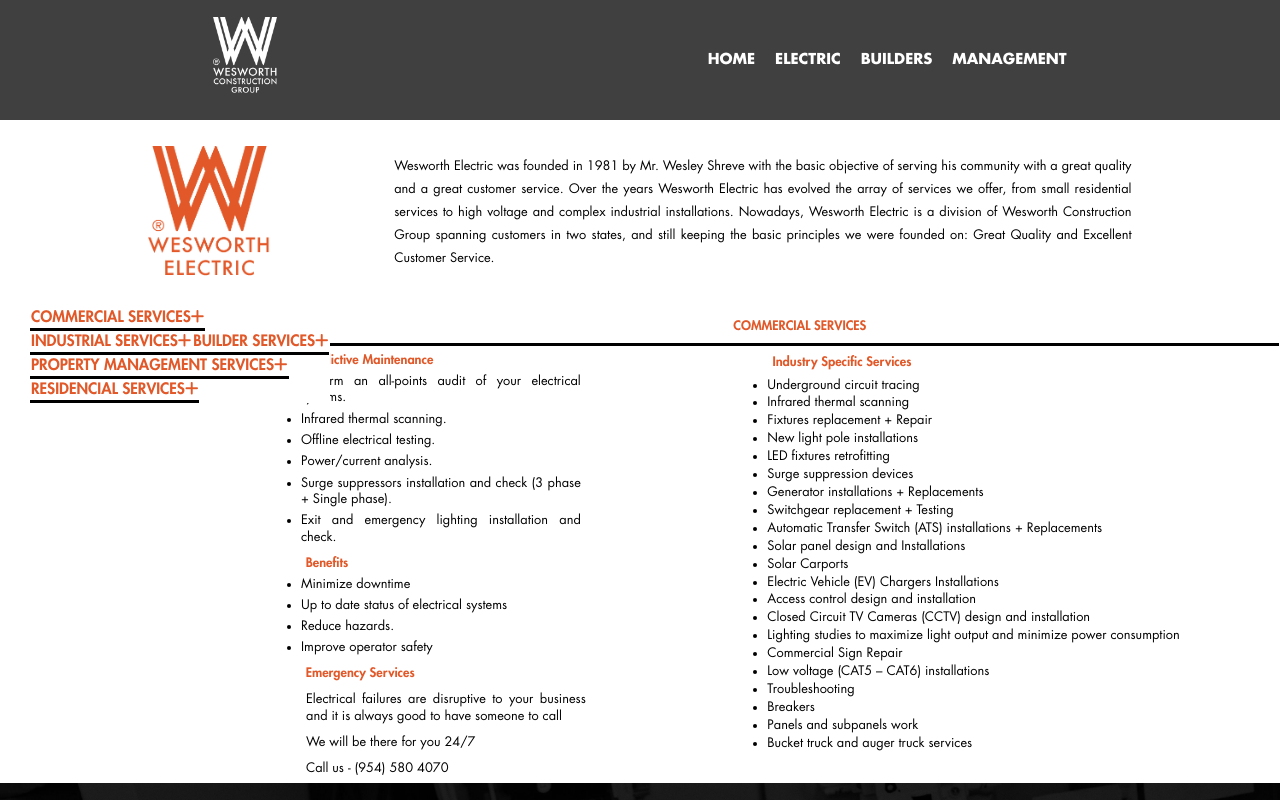
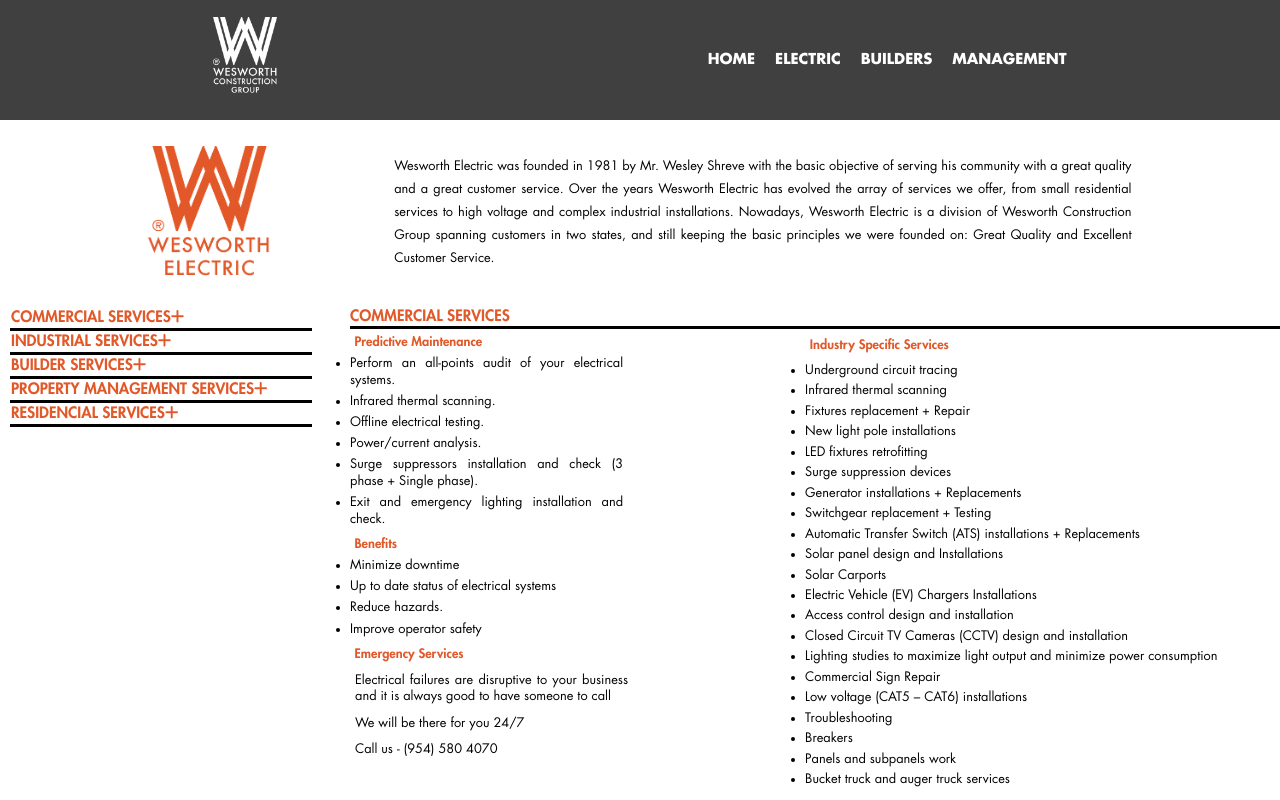
Before and after one commit to HDOSURREGO/wesworth, a React (Create React App) app: page /electric in a window 1280 px wide. Shown: the top 800 px of the page. Built offline with nearby package versions, Linux system fonts and the light colour scheme.

Commit message:
commercial services component css done

```diff
--- a/src/components/CommercialServices.css
+++ b/src/components/CommercialServices.css
@@ -4,7 +4,7 @@
 	background-color: white;
 }
 
-h3 {
+.service-wrapper h3 {
 	text-align: left;
 	padding: 1%;
 	font-family: "futuraStdHeavy";
@@ -12,11 +12,11 @@
 	color: #e15829;
 }
 
-h2 {
+.service-wrapper h2 {
 	text-align: left;
 	padding: 0%;
 	font-family: "futuraStdHeavy";
-	font-size: 1vw;
+	font-size: 1.2vw;
 	color: #e15829;
 }
 hr {
@@ -29,8 +29,15 @@
 
 .column-left ul li {
 	font-family: "futuraStdBook";
-	/* font-size: small; */
-	/* font-family: futuraStdBook; */
+	font-size: 1vw;
+	line-height: 1.3;
+	width: 60%;
+	text-align: justify;
+	padding-bottom: 1%;
+}
+
+.column-left p {
+	font-family: "futuraStdBook";
 	font-size: 1vw;
 	line-height: 1.3;
 	width: 60%;
@@ -40,21 +47,8 @@
 
 .column-right {
 	font-family: "futuraStdBook";
-	/* font-size: small; */
 	font-size: 1vw;
-	line-height: 1.4;
+	line-height: 1.6;
 	width: 60%;
-	text-align: justify;
 	padding-bottom: 1%;
 }
-
-.column-left p {
-	font-family: "futuraStdBook";
-	/* font-size: small; */
-	/* padding: 5px; */
-	font-size: 1vw;
-	line-height: 1.3;
-	width: 60%;
-	text-align: justify;
-	padding-bottom: 1%;
-}
--- a/src/components/CommercialServices.js
+++ b/src/components/CommercialServices.js
@@ -4,7 +4,7 @@
 export default class CommercialServices extends React.Component {
 	render() {
 		return (
-			<div>
+			<div className="service-wrapper">
 				<h2>COMMERCIAL SERVICES</h2>
 				<hr />
 				<div class="commercial-services">
--- a/src/components/Electric.css
+++ b/src/components/Electric.css
@@ -94,8 +94,10 @@
 
 /* Page content. The value of the margin-left property should match the value of the sidebar's width property */
 div.service-content {
+	display: flex;
+	flex-direction: row;
 	margin-left: 300px;
-	padding: 1px 1px;
+	padding: 0px 0px 10px 50px;
 	height: 100%;
 }
 
--- a/src/components/Electric.js
+++ b/src/components/Electric.js
@@ -8,7 +8,7 @@
 export default class Electric extends React.Component {
 	render() {
 		return (
-			<div>
+			<div className="electric-wrapper">
 				<div className="electric-head">
 					<img src={WesworthElectric} alt="Wesworth-Electric" width="25%" />
 					<p>
@@ -23,7 +23,7 @@
 						Service.
 					</p>
 				</div>
-				<div className="sidebar">
+				<div className="electric-sidebar">
 					<ElectricSidebar />
 				</div>
 				{/* Page content */}
--- a/src/components/ElectricSidebar.css
+++ b/src/components/ElectricSidebar.css
@@ -2,8 +2,6 @@
 	display: block;
 	text-align: left;
 	background-color: white;
-	margin-left: 10px;
-	width: 300px;
 }
 
 .sidebar li {
@@ -16,4 +14,5 @@
 	font-size: 1.2vw;
 	color: #e15829;
 	border-bottom: 3px solid black;
+	width: 100%;
 }
```
